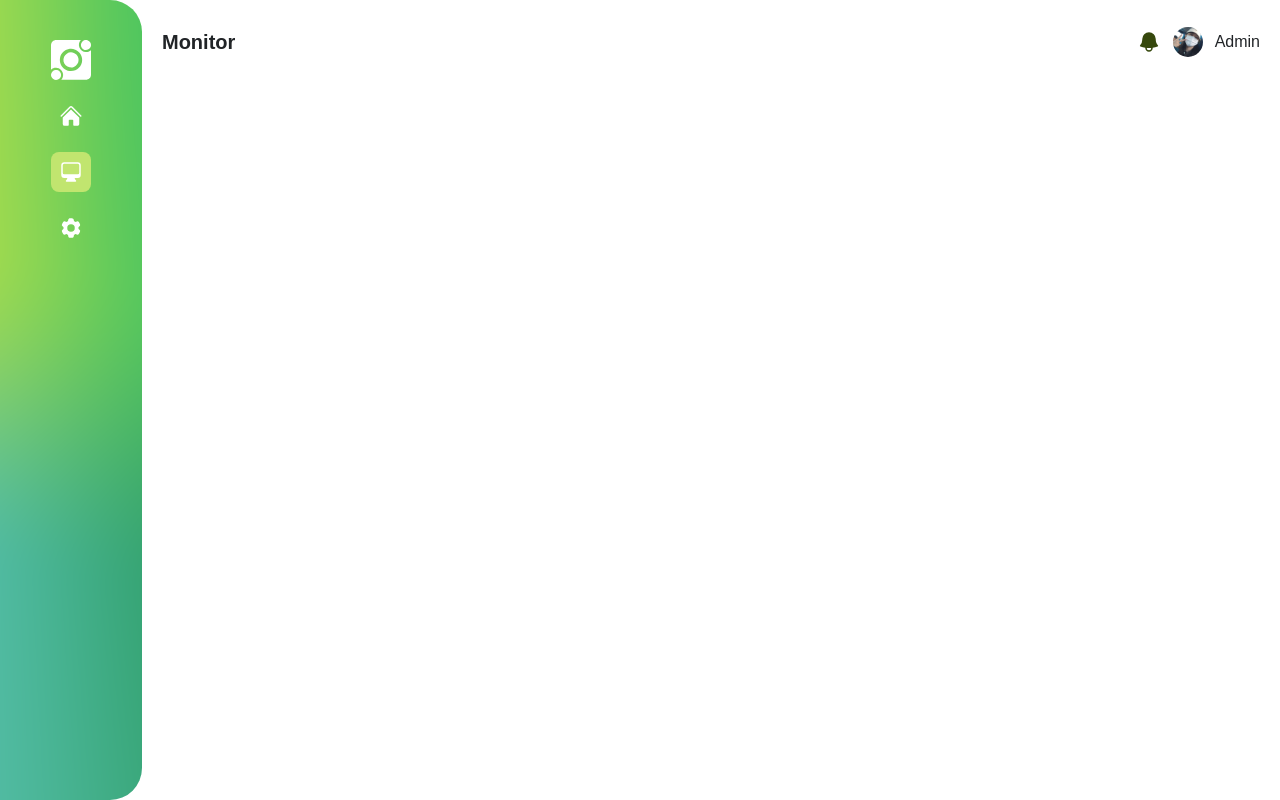
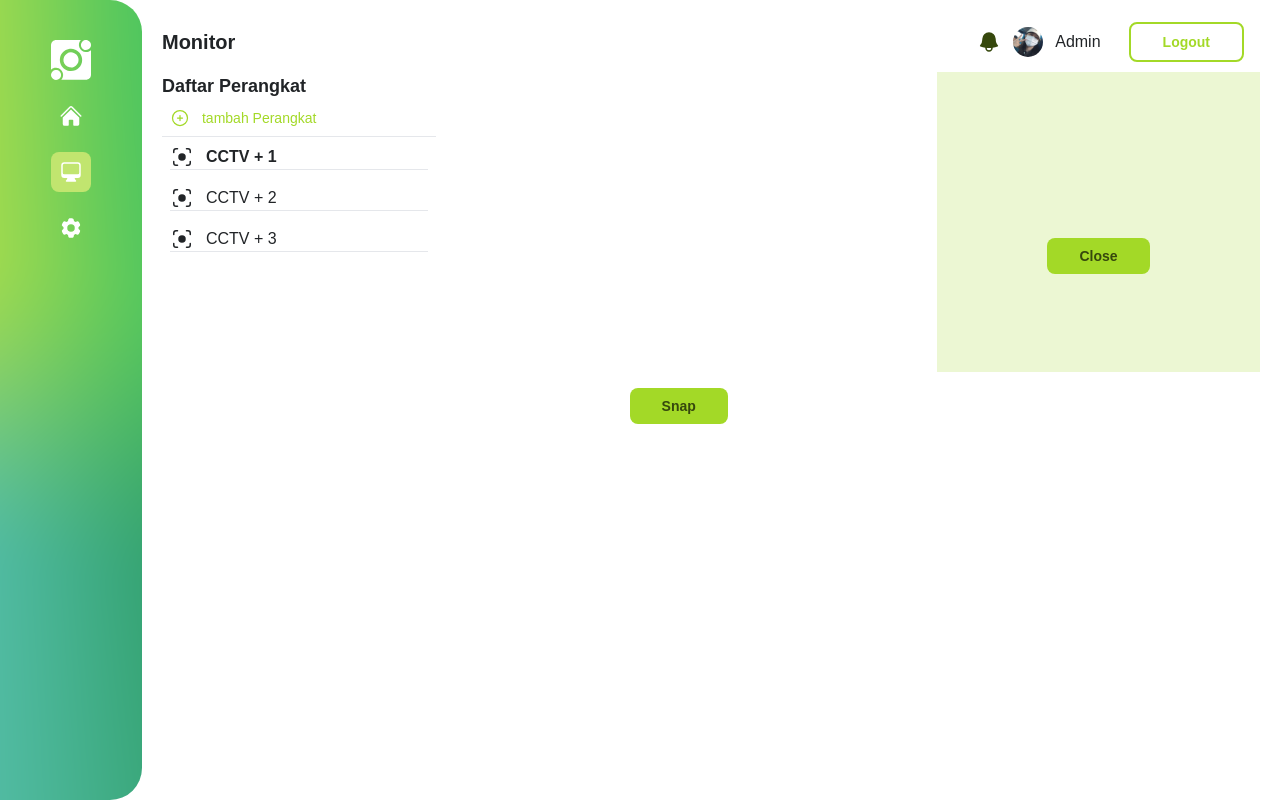
Before and after one commit to kristiandavidd/pantau, a Next.js app: page /dashboard/monitor in a window 1280 px wide. Built offline with nearby package versions, Linux system fonts and the light colour scheme; no server answers.

Commit message:
update dashboard

```diff
--- a/src/components/dashboard_header.tsx
+++ b/src/components/dashboard_header.tsx
@@ -1,4 +1,5 @@
 import {BellIcon} from "@heroicons/react/24/solid"
+import Link from "next/link";
 
 export default function DashboardHeader(props: { title: string }) {
     const {title} = props;
@@ -9,6 +10,9 @@ export default function DashboardHeader(props: { title: string }) {
                 <BellIcon className="w-[24px] text-pantau-dark-green hover:translate-y-[2px] duration-300 ease-in-out cursor-pointer hover:text-pantau-green"/>
                 <img src="../../pp.svg" alt="" className="w-[30px] h-[30px] rounded-full"/>
                 <h1>Admin</h1>
+                <Link href="/" className=" border-2 border-pantau-green text-center rounded-[8px] text-pantau-green hover:text-pantau-dark-green hover:bg-pantau-green/80 ease-in-out duration-300 text-sm py-2 px-8 w-fit m-4 font-semibold">
+                    Logout
+                </Link>
             </div>
         </div>
 
--- a/src/pages/dashboard/monitor.tsx
+++ b/src/pages/dashboard/monitor.tsx
@@ -1,8 +1,70 @@
 import { EmptyLayout } from "@/components/layout";
 import Sidebar from "@/components/sidebar";
 import DashboardHeader from "@/components/dashboard_header";
+import { ViewfinderCircleIcon} from "@heroicons/react/24/solid"
+import {PlusCircleIcon} from "@heroicons/react/24/outline"
+import Webcam from "react-webcam"
+import { useRef,useState, useEffect } from "react";
+import { Stream } from "stream";
+import { inherits } from "util";
+import Buttons from "@/components/button";
+
+const CameraProps = ["CCTV","CCTV","CCTV"]
 
 export default function Setting(){
+    const videoRef = useRef<HTMLVideoElement | null>(null);
+    const photoRef = useRef<HTMLCanvasElement  | null>(null);
+    const [hasPhoto, setHasPhoto] = useState(false);
+    const getVideo = () => {
+        navigator.mediaDevices
+        .getUserMedia({
+            video:true
+        })
+        .then((stream) => {
+            let video = videoRef.current;
+            if (video) {
+                video.srcObject = stream;
+                video.play();
+            }
+        })
+        .catch(err=>{
+            console.log(err);
+        })
+    }
+
+    useEffect(()=>{
+        getVideo();
+    }, [videoRef])
+
+    const takePhoto = () => {
+        const width = 400;
+        const height = 300;
+
+        let video = videoRef.current;
+        let photo = photoRef.current;
+
+        if (photo) {
+            photo.width = width;
+            photo.height = height;
+
+
+            let context = photo?.getContext('2d');
+            context?.drawImage(video!,0,0,width,height)
+            setHasPhoto(true)
+        }
+
+    }
+
+    const closePhoto = () => {
+        let photo = photoRef?.current;
+        let context = photo?.getContext('2d');
+        if(context && photo) {
+            context.clearRect(0,0,photo.width,photo.height)
+            setHasPhoto(false)
+        }
+
+    }
+
     return(
         <EmptyLayout
         pageTitle="Monitor | Pantau"
@@ -11,7 +73,45 @@ export default function Setting(){
                 <Sidebar/>
                 <div className="flex flex-col items-center w-full px-5 py-3">
                     <DashboardHeader title="Monitor"/>
+                    <div className="flex w-full">
+                        <div className="w-1/4">
+                            <h1 className="text-lg font-bold">Daftar Perangkat</h1>
+                            <div className="flex gap-3 p-2">
+                                <PlusCircleIcon className="w-[20px] text-pantau-green"/>
+                                <p className="text-sm text-pantau-green">tambah Perangkat</p>
 
+                            </div>
+                            <div>
+                                <hr />
+                                {CameraProps.map((data,index)=> {
+                                    return (
+                                        <div className="p-2">
+                                            <div className="flex gap-3">
+                                                <ViewfinderCircleIcon className="w-[24px]"/>
+                                                <h1 className={`${index+1 === 1 && 'font-bold'}`}>{data} + {index+1}</h1>
+                                            </div>
+                                            <hr />
+                                        </div>
+                                    )
+                                })}
+                            </div>
+                        </div>
+
+                        <div className="flex w-3/4 gap-4">
+                            <div className="flex flex-col items-center rounded-xl">
+                                <video ref={videoRef} className="h-[300px]"></video>
+                                <button onClick={takePhoto} className=" bg-pantau-green text-center rounded-[8px] text-pantau-dark-green hover:bg-pantau-green/80 ease-in-out duration-300 text-sm py-2 px-8 w-fit m-4 font-semibold">
+                                    Snap
+                                </button>
+                            </div>
+                            <div className={`flex flex-col items-center bg-pantau-light-green/30 h-[300px] w-[400px]` + (hasPhoto?'hasphoto': '')}>
+                                <canvas ref={photoRef}></canvas>
+                                <button onClick={closePhoto} className=" bg-pantau-green text-center rounded-[8px] text-pantau-dark-green hover:bg-pantau-green/80 ease-in-out duration-300 text-sm py-2 px-8 w-fit m-4 font-semibold">
+                                    Close
+                                </button>
+                            </div>
+                        </div>
+                    </div>
                 </div>
             </div>
         </EmptyLayout>
--- a/src/pages/dashboard/setting.tsx
+++ b/src/pages/dashboard/setting.tsx
@@ -36,6 +36,7 @@ export default function Setting(){
                     </div>
                 </div>
             </div>
+
         </EmptyLayout>
     )
 }
```
Also changed, not shown: package.json (+16 -6 lines), .eslintrc.json, 1 other file (tests, documents, lock files or other folders).
